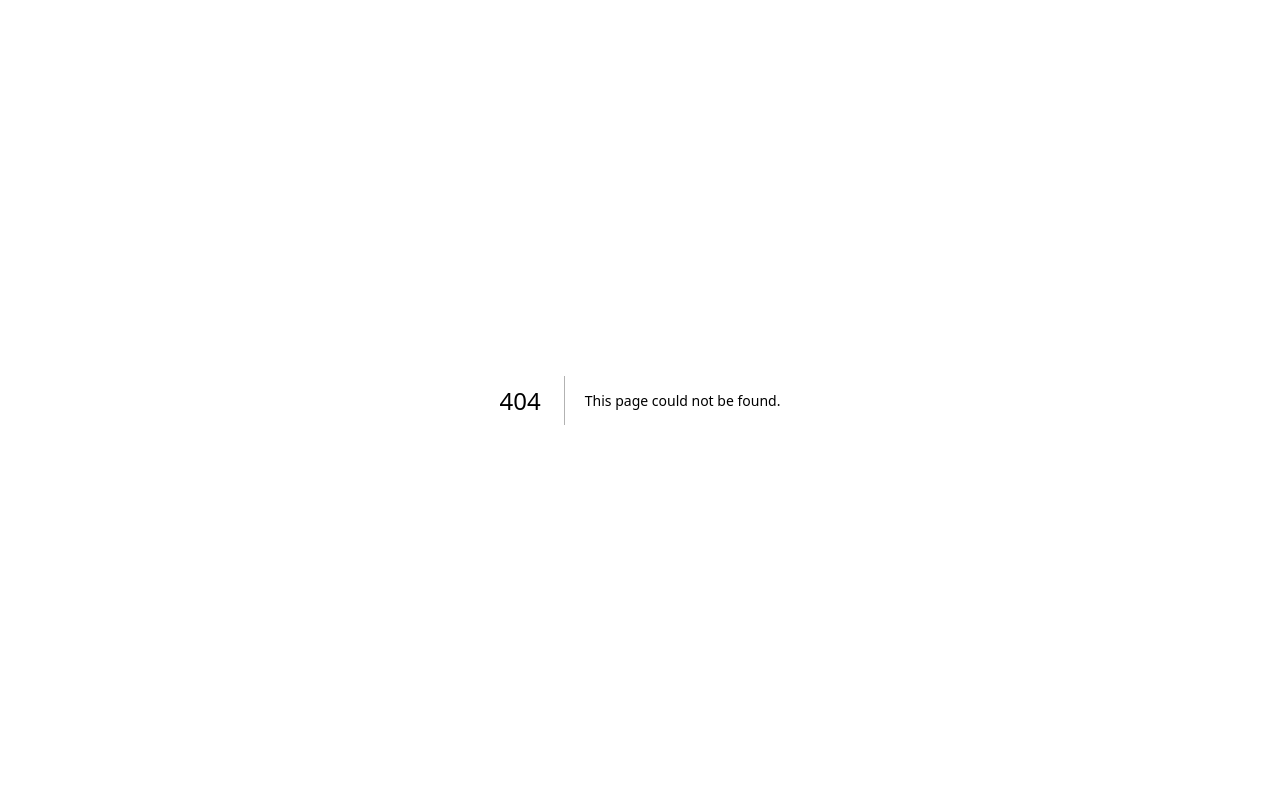
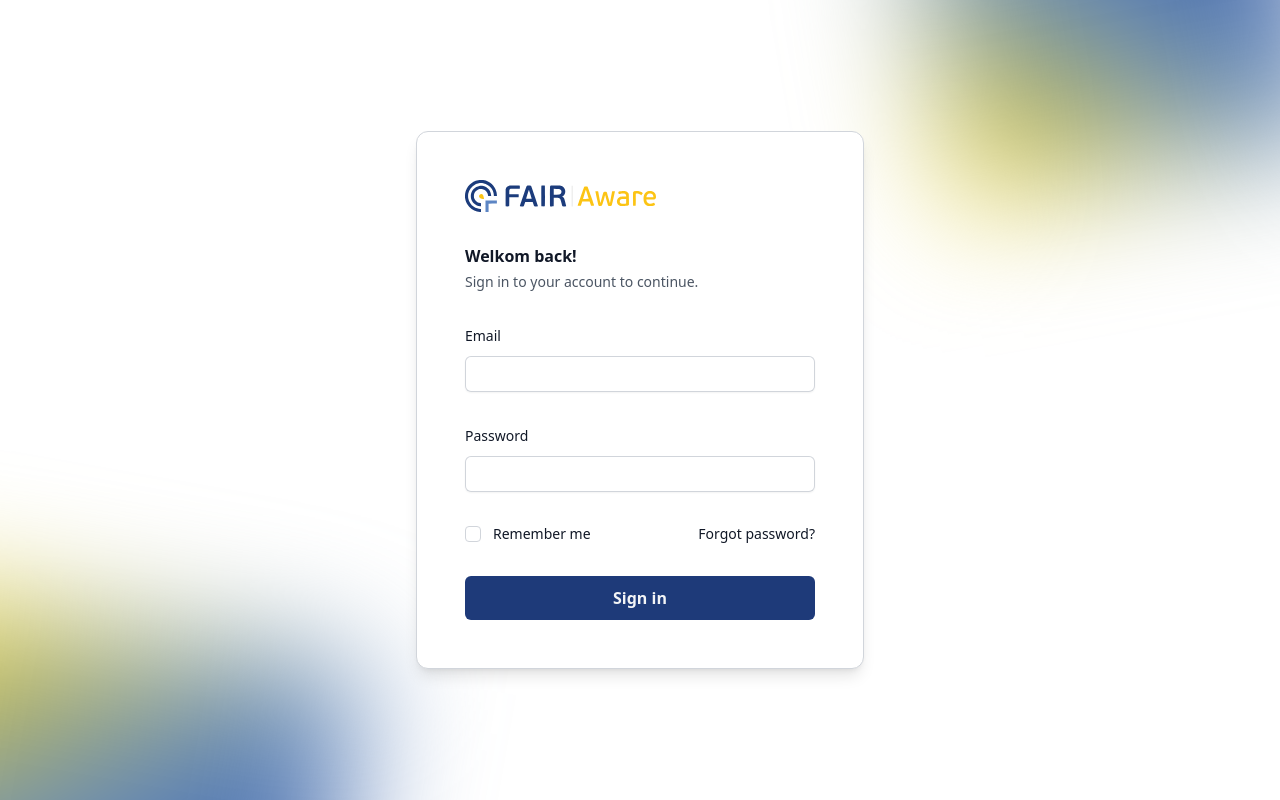
Before and after one commit to DANS-KNAW/fair-aware, a Next.js app: page /login in a window 1280 px wide. Before the commit this address had no page. Built offline with nearby package versions, Linux system fonts and the light colour scheme.

Commit message:
Intial login component

```diff
--- /dev/null
+++ b/app/(admin)/login/page.tsx
@@ -0,0 +1,63 @@
+import BasicInput from "@/app/components/form/basic-input";
+import Image from "next/image";
+
+export default function Login() {
+  return (
+    <div className="h-dvh overflow-hidden">
+      <div className="relative mx-auto max-w-7xl">
+        <div className="absolute right-0 -top-44 z-10 h-96 w-80 rotate-[80deg] bg-gradient-to-br from-fair_dark_blue-600 from-0% via-fair_blue-600 via-45% to-fair_yellow-600 to-100% blur-3xl"></div>
+      </div>
+      <div className="relative z-50 flex h-dvh flex-1 flex-col items-center justify-center px-6 py-12 lg:px-8">
+        <div className="w-full max-w-md rounded-xl border border-gray-300 bg-white p-4 sm:p-12 shadow-lg">
+          <div className="relative h-8 w-auto">
+            <Image
+              src="/fair-aware.svg"
+              alt=""
+              width={0}
+              height={0}
+              sizes="100vh"
+              style={{ height: "100%", width: "auto" }}
+            />
+          </div>
+          <h2 className="mt-8 font-bold text-gray-900">Welkom back!</h2>
+          <p className="mt-1 text-sm text-gray-600">
+            Sign in to your account to continue.
+          </p>
+
+          <form action="#" method="POST">
+            <div className="mt-8">
+              <BasicInput label="Email" />
+            </div>
+            <div className="mt-8">
+              <BasicInput label="Password" />
+            </div>
+
+            <div className="mt-8 flex justify-between text-sm">
+              <div className="flex items-center">
+                <input
+                  id="comments"
+                  name="comments"
+                  type="checkbox"
+                  aria-describedby="comments-description"
+                  className="h-4 w-4 rounded border-gray-300 text-fair_dark_blue-600"
+                />
+                <label htmlFor="comments" className="ml-3 text-gray-900">
+                  Remember me
+                </label>
+              </div>
+
+              <p className="font-medium text-gray-900">Forgot password?</p>
+            </div>
+
+            <button className="mt-8 w-full rounded-md bg-fair_dark_blue-600 py-2.5 font-bold text-gray-100">
+              Sign in
+            </button>
+          </form>
+        </div>
+      </div>
+      <div className="relative mx-auto max-w-7xl">
+        <div className="absolute -left-36 -top-44 z-10 h-96 w-[30rem] rotate-[190deg] bg-gradient-to-br from-fair_dark_blue-600 from-0% via-fair_blue-600 via-45% to-fair_yellow-600 to-100% blur-3xl"></div>
+      </div>
+    </div>
+  );
+}
```
